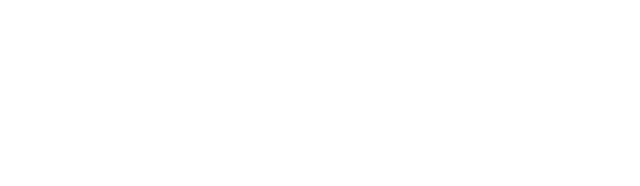
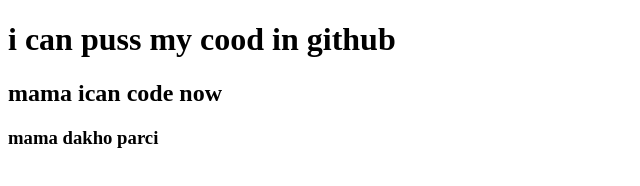
Before and after one commit to Amirhossain22/my-third-repo, a plain HTML site: page index.html in a window 1280 px wide. Shown: the whole page, without its empty margins (0-640 px from the left). Drawn offline with Linux system fonts and the light colour scheme.

Commit message:
added header

```diff
--- a/index.html
+++ b/index.html
@@ -7,6 +7,8 @@
     <title>my third repo</title>
 </head>
 <body>
-
+    <h1> i can puss my cood in github</h1>
+    <h2>mama ican code now</h2>
+    <h3>mama dakho parci</h3>
 </body>
 </html>
```
